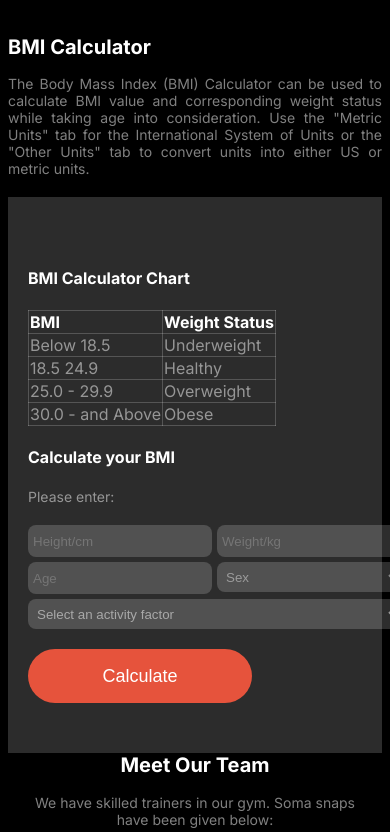
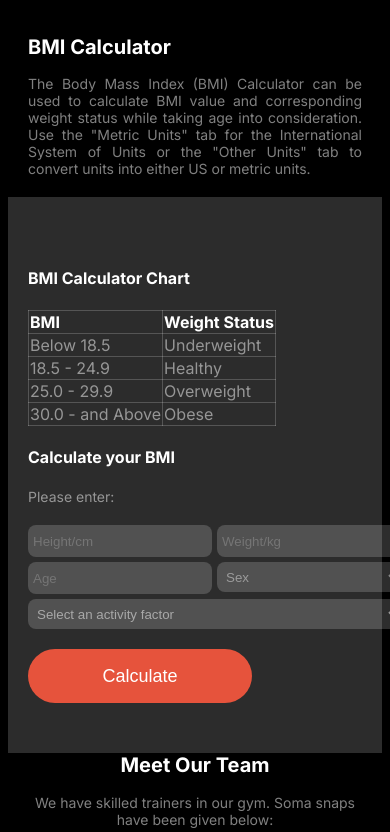
Before and after one commit to SultanaYeasmin/assignment-2, a plain HTML site: page index.html in a window 390 px wide. Shown: the part 4751-5583 px from the top of the page. Drawn offline with Linux system fonts and the light colour scheme; a web font is replaced by a local one.

Commit message:
margin edited

```diff
--- a/index.html
+++ b/index.html
@@ -188,7 +188,7 @@
                                     <td>Underweight</td>
                                 </tr>
                                 <tr>
-                                    <td>18.5 24.9</td>
+                                    <td>18.5 - 24.9</td>
                                     <td>Healthy</td>
                                 </tr>
                                 <tr>
--- a/style/responsive.css
+++ b/style/responsive.css
@@ -100,7 +100,6 @@
     }
 
     .five-hundred {
-
         font-size: 20px;
     }
 
@@ -196,8 +195,8 @@
 
         .section-4-header {
             position: relative;
-            margin-left: 0px;
-            margin-right: 0px;
+            margin-left: 20px;
+            margin-right: 20px;
             text-align: justify;
 
         }
```
